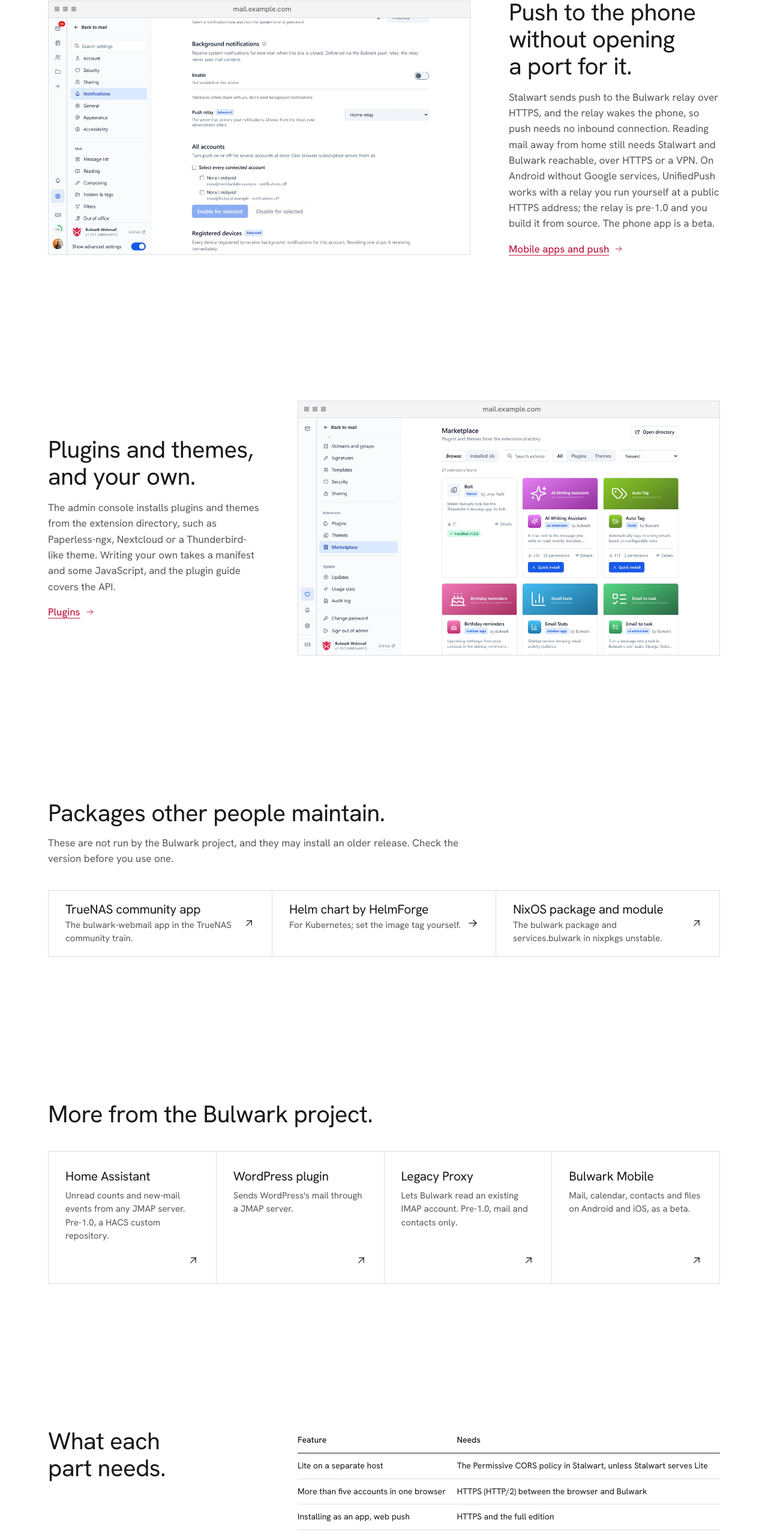
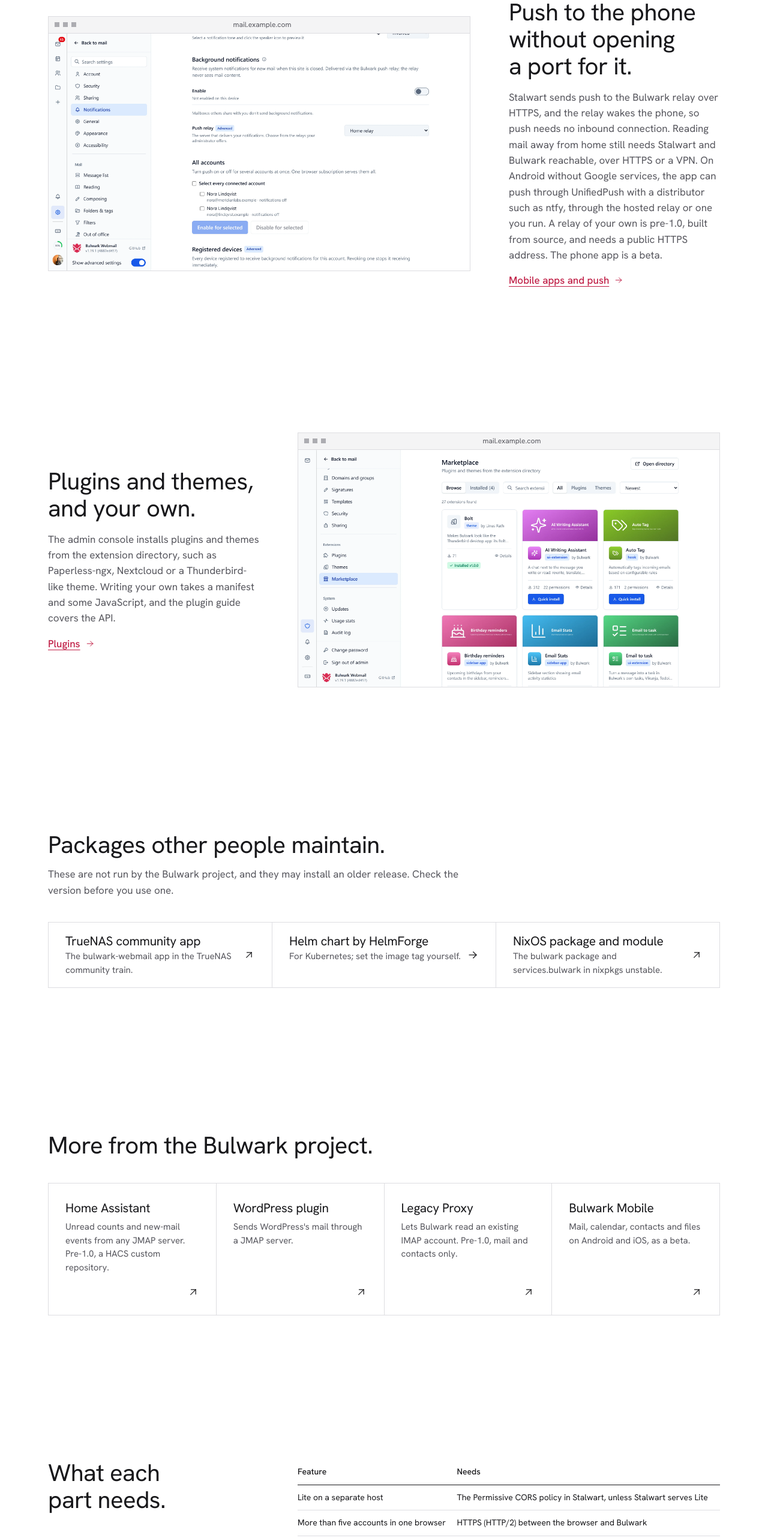
Before and after one commit to bulwarkmail/website, a Next.js app: page /homelab in a window 1280 px wide. Shown: the part 3572-6136 px from the top of the page at 60% size. Built offline with nearby package versions, Linux system fonts and the light colour scheme; no server answers.

Commit message:
fix: correct what unifiedpush and installing as an app need

```diff
--- a/src/app/homelab/page.tsx
+++ b/src/app/homelab/page.tsx
@@ -86,12 +86,12 @@ export default function HomelabPage() {
           heading="Every account in one window."
           text="Sign in to your own mailbox and the family's at once and switch between them. An admin can allow one merged inbox across all of them."
           link={{ label: "Multiple accounts", href: "/docs/guides/multi-account" }}
-          shot={{ name: "account-switcher", alt: "The account switcher with two signed-in accounts and a shared mailbox" }}
+          shot={{ name: "account-switcher", alt: "The account switcher open, with two signed-in accounts" }}
         />
         <FeatureRow
           flip
           heading="Push to the phone without opening a port for it."
-          text="Stalwart sends push to the Bulwark relay over HTTPS, and the relay wakes the phone, so push needs no inbound connection. Reading mail away from home still needs Stalwart and Bulwark reachable, over HTTPS or a VPN. On Android without Google services, UnifiedPush works with a relay you run yourself at a public HTTPS address; the relay is pre-1.0 and you build it from source. The phone app is a beta."
+          text="Stalwart sends push to the Bulwark relay over HTTPS, and the relay wakes the phone, so push needs no inbound connection. Reading mail away from home still needs Stalwart and Bulwark reachable, over HTTPS or a VPN. On Android without Google services, the app can push through UnifiedPush with a distributor such as ntfy, through the hosted relay or one you run. A relay of your own is pre-1.0, built from source, and needs a public HTTPS address. The phone app is a beta."
           link={{ label: "Mobile apps and push", href: "/docs/features/mobile" }}
           shot={{ name: "settings-notifications", alt: "Notification settings with the push relay chosen" }}
         />
@@ -130,9 +130,10 @@ export default function HomelabPage() {
           rows={[
             ["Lite on a separate host", "The Permissive CORS policy in Stalwart, unless Stalwart serves Lite"],
             ["More than five accounts in one browser", "HTTPS (HTTP/2) between the browser and Bulwark"],
-            ["Installing as an app, web push", "HTTPS and the full edition"],
+            ["Installing as an app", "HTTPS"],
+            ["Web push in the browser", "HTTPS and the full edition"],
             ["Push to the phone", "The beta app, and Stalwart reaching the relay over public HTTPS"],
-            ["UnifiedPush", "Android, a distributor app such as ntfy, and a relay you run"],
+            ["UnifiedPush", "Android and a distributor app such as ntfy"],
             ["Plugins", "The full edition; an admin turns them on"],
           ]}
         />
```
